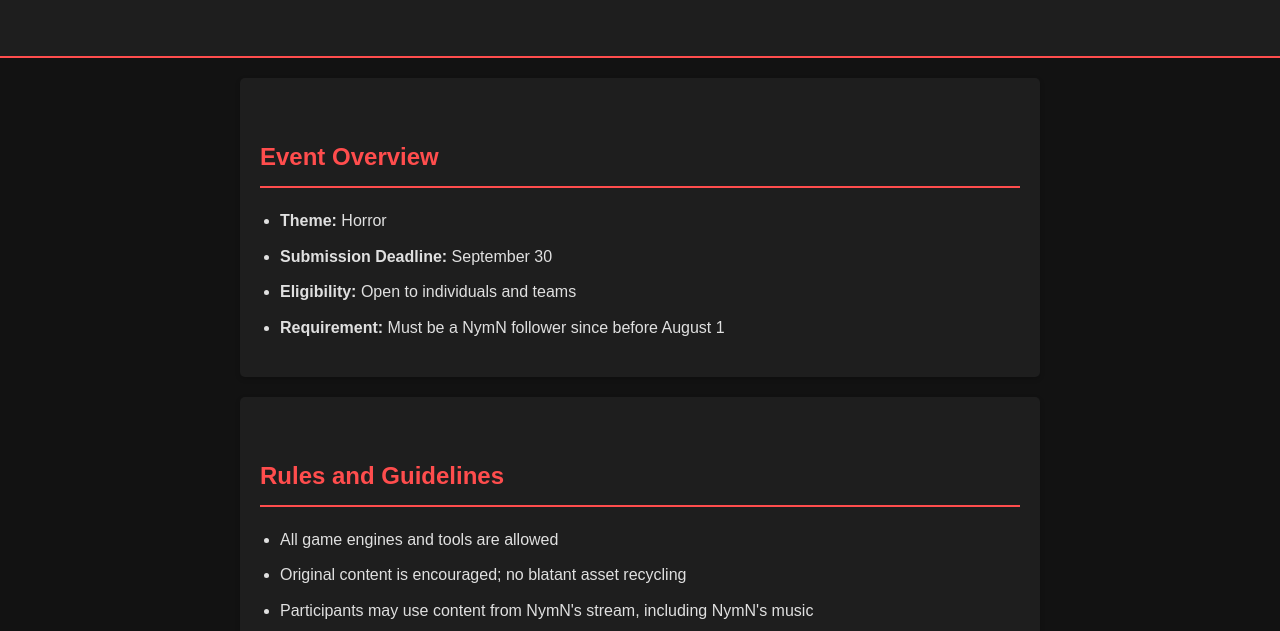
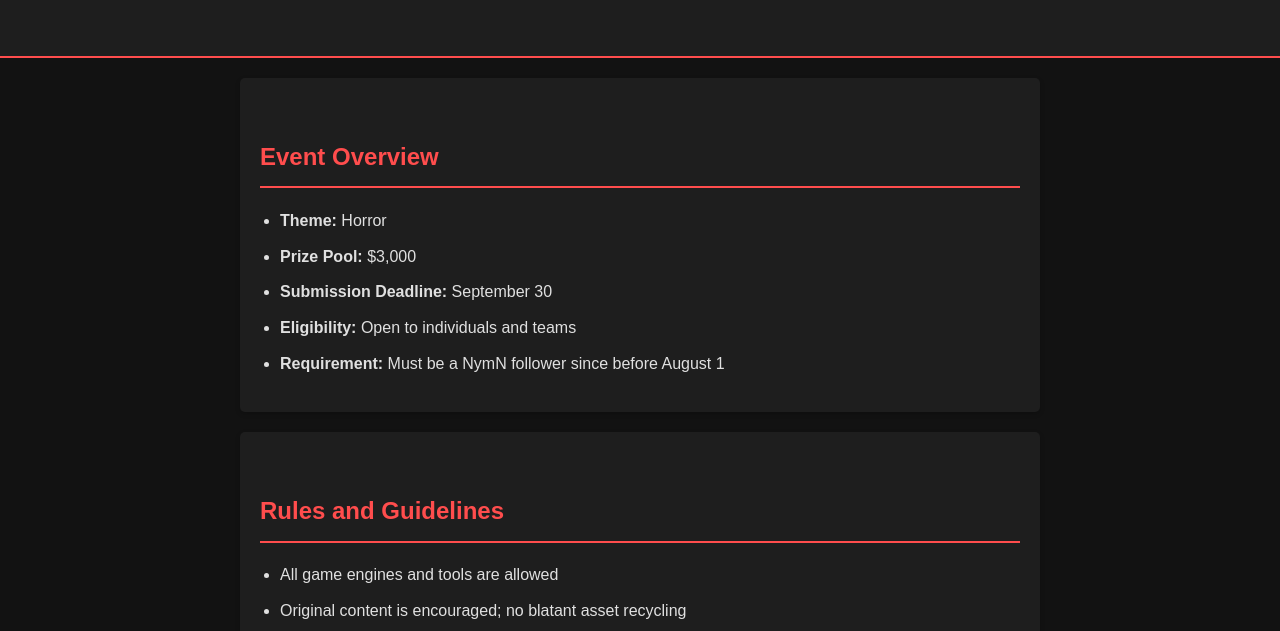
Before and after one commit to Nymnion/game-jam, a plain HTML site: page index.html in a window 1280 px wide. Shown: the part 148-779 px from the top of the page. Drawn offline with Linux system fonts and the light colour scheme.

Commit message:
Update index.html

```diff
--- a/index.html
+++ b/index.html
@@ -98,6 +98,7 @@
             <h2>Event Overview</h2>
             <ul>
                 <li><strong>Theme:</strong> Horror</li>
+                <li><strong>Prize Pool:</strong> $3,000</li>
                 <li><strong>Submission Deadline:</strong> September 30</li>
                 <li><strong>Eligibility:</strong> Open to individuals and teams</li>
                 <li><strong>Requirement:</strong> Must be a NymN follower since before August 1</li>
```
